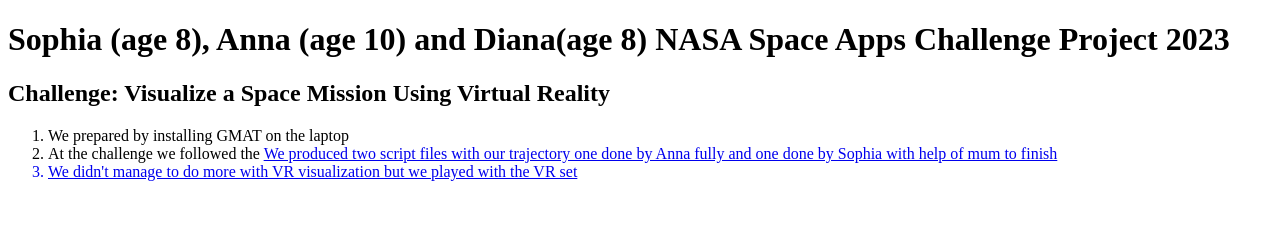
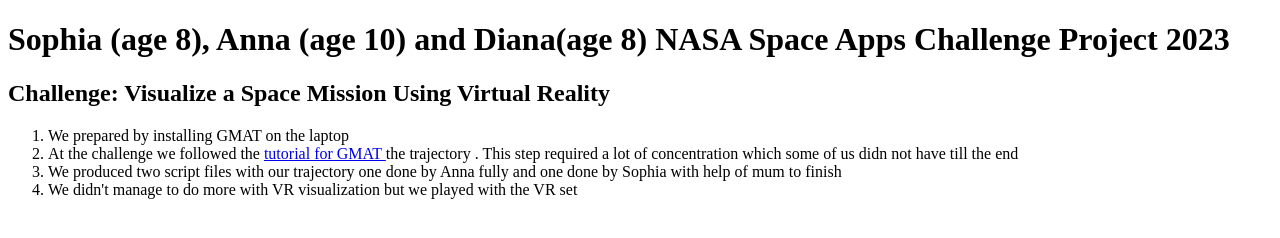
Before and after one commit to adrianaCFG/NASAVRChallenge2023, a plain HTML site: page index.html in a window 1280 px wide. Drawn offline with Linux system fonts and the light colour scheme.

Commit message:
Update index.html

```diff
--- a/index.html
+++ b/index.html
@@ -6,7 +6,7 @@
   <h2> Challenge: Visualize a Space Mission Using Virtual Reality </h2>
 <ol>
   <li>We prepared by installing GMAT on the laptop</li>
-  <li>At the challenge we followed the <a href="https://www.youtube.com/watch?v=0anA2qy7Yu8&list=PLu-enCkOiXs-4JI4poX5TsbCQcw1qQF5Q&index=4> tutorial for GMAT </a> the trajectory . This step required a lot of concentration which some of us didn not have till the end</li>
+  <li>At the challenge we followed the <a href="https://www.youtube.com/watch?v=0anA2qy7Yu8&list=PLu-enCkOiXs-4JI4poX5TsbCQcw1qQF5Q&index=4"> tutorial for GMAT </a> the trajectory . This step required a lot of concentration which some of us didn not have till the end</li>
   <li>We produced two script files with our trajectory one done by Anna fully and one done by Sophia with help of mum to finish</li>
   <li>We didn't manage to do more with VR visualization but we played with the VR set</li>
 </ol>
```
